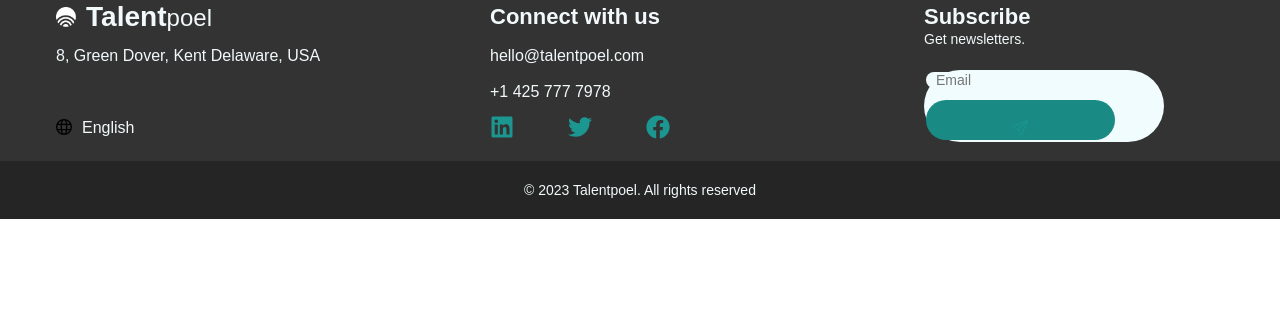
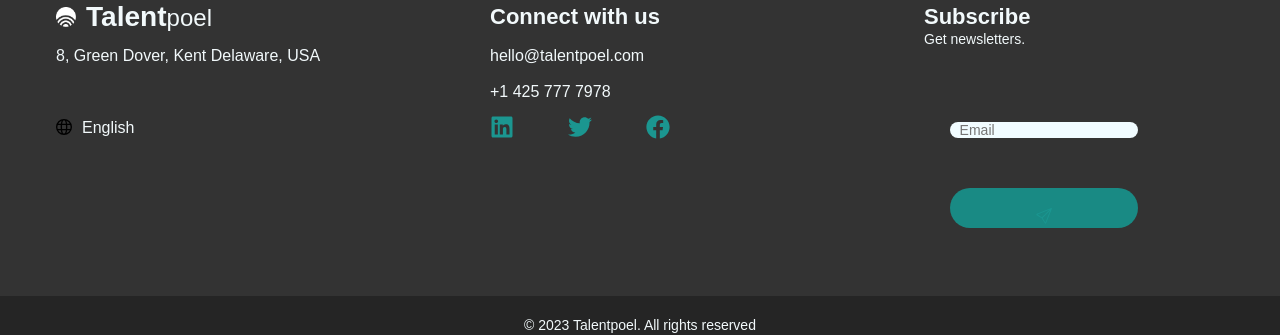
Before and after one commit to danielndubuisi/talentpoel, a React (Create React App) app: page / in a window 1280 px wide. Shown: the part 7859-8194 px from the top of the page. Before the commit the page ends 8078 px from the top, so only its background shows below. Built offline with nearby package versions, Linux system fonts and the light colour scheme; a web font is replaced by a local one.

Commit message:
form fix

```diff
--- a/src/components/RegisterSection.css
+++ b/src/components/RegisterSection.css
@@ -71,11 +71,6 @@
   border-radius: 20px;
 }
 
-.form-container form {
-  display: flex;
-  flex-direction: column;
-}
-
 .right {
   width: 588px;
   height: 738px;
@@ -85,3 +80,19 @@
   border-radius: 32px;
   padding: 30px;
 }
+
+/* Form styles */
+.form-container {
+  display: flex;
+  flex-direction: column;
+  align-items: center;
+  justify-content: space-between;
+  background-color: transparent;
+}
+
+.form-container form {
+  display: flex;
+  flex-direction: column;
+  gap: 50px;
+  margin: 50px auto;
+}
```
